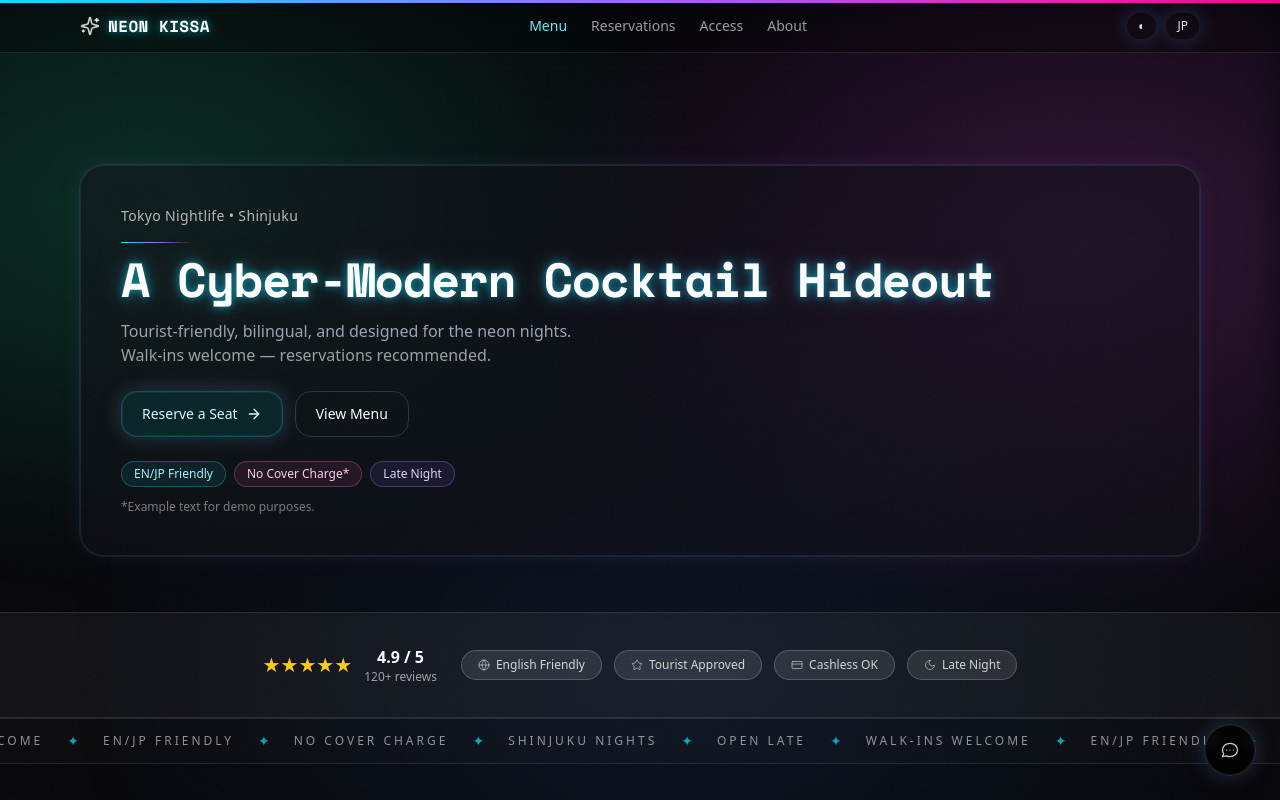
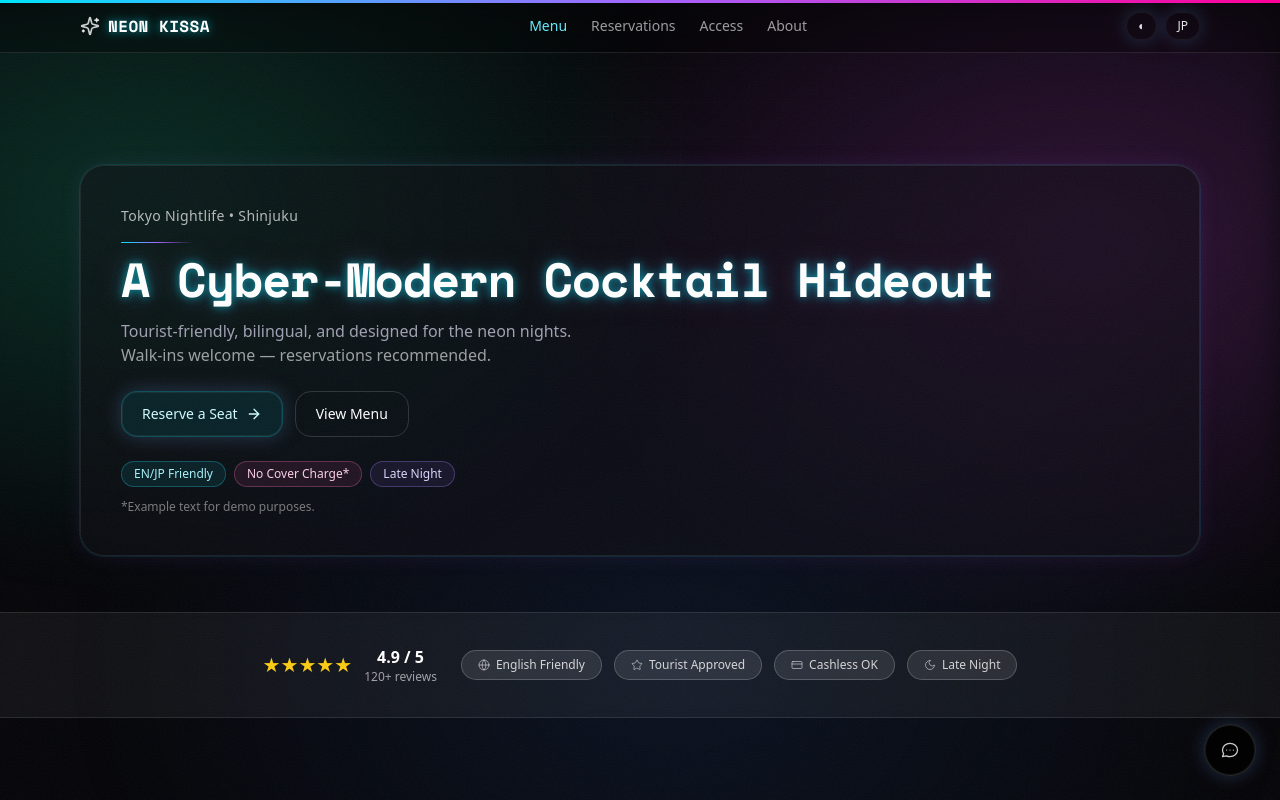
Before and after one commit to chemicalwolf1836/tokyo-neon-bar, a Next.js app: page / in a window 1280 px wide. Shown: the top 800 px of the page. Built offline with nearby package versions, Linux system fonts and the light colour scheme.

Commit message:
remove: neon marquee ticker

```diff
--- a/src/app/components/Marquee.tsx
+++ /dev/null
@@ -1,36 +0,0 @@
-"use client";
-
-const PHRASES = {
-  en: ["OPEN LATE", "WALK-INS WELCOME", "EN/JP FRIENDLY", "NO COVER CHARGE", "SHINJUKU NIGHTS"],
-  jp: ["深夜営業", "ウォークイン歓迎", "EN/JP対応", "チャージなし", "新宿の夜"],
-};
-
-export default function Marquee({ lang }: { lang: "en" | "jp" }) {
-  const items = PHRASES[lang];
-
-  // One sequence of phrases separated by a neon star.
-  const Sequence = ({ ariaHidden }: { ariaHidden?: boolean }) => (
-    <div
-      className="flex shrink-0 items-center"
-      aria-hidden={ariaHidden}
-    >
-      {items.map((phrase, i) => (
-        <span key={i} className="flex items-center">
-          <span className="px-6 text-xs tracking-[0.25em] text-white/55">
-            {phrase}
-          </span>
-          <span className="text-[rgb(var(--neonA))]/70 text-sm">✦</span>
-        </span>
-      ))}
-    </div>
-  );
-
-  return (
-    <div className="overflow-hidden border-y border-white/10 bg-white/[0.02] py-3">
-      <div className="flex w-max animate-[marquee_22s_linear_infinite] hover:[animation-play-state:paused]">
-        <Sequence />
-        <Sequence ariaHidden />
-      </div>
-    </div>
-  );
-}
--- a/src/app/globals.css
+++ b/src/app/globals.css
@@ -156,12 +156,6 @@ body::after {
   40%, 100% { opacity: 1; }
 }
 
-/* ── Marquee ticker ── */
-@keyframes marquee {
-  from { transform: translateX(0); }
-  to   { transform: translateX(-50%); }
-}
-
 /* ── Aurora drift — the ambient glow slowly breathes ── */
 @keyframes auroraDrift {
   0%   { transform: translate3d(0, 0, 0) scale(1); }
--- a/src/app/page.tsx
+++ b/src/app/page.tsx
@@ -3,7 +3,6 @@ import CocktailFinderMini from "@/app/components/CocktailFinderMini";
 import DrinkModal from "@/app/components/DrinkModal";
 import GalleryLightbox from "@/app/components/GalleryLightbox";
 import ScrollProgress from "@/app/components/ScrollProgress";
-import Marquee from "@/app/components/Marquee";
 import CountUp from "@/app/components/CountUp";
 import TiltCard from "@/app/components/TiltCard";
 import GlowButton from "@/app/components/GlowButton";
@@ -737,8 +736,6 @@ if (Object.keys(nextErrors).length > 0) {
   </div>
 </section>
 
-      <Marquee lang={lang} />
-
       <Section id="menu" title={t.menu.title} subtitle={t.menu.subtitle}>
         {(() => {
           const menuIcons = [GlassWater, Flower2, Moon, Coffee];
```
